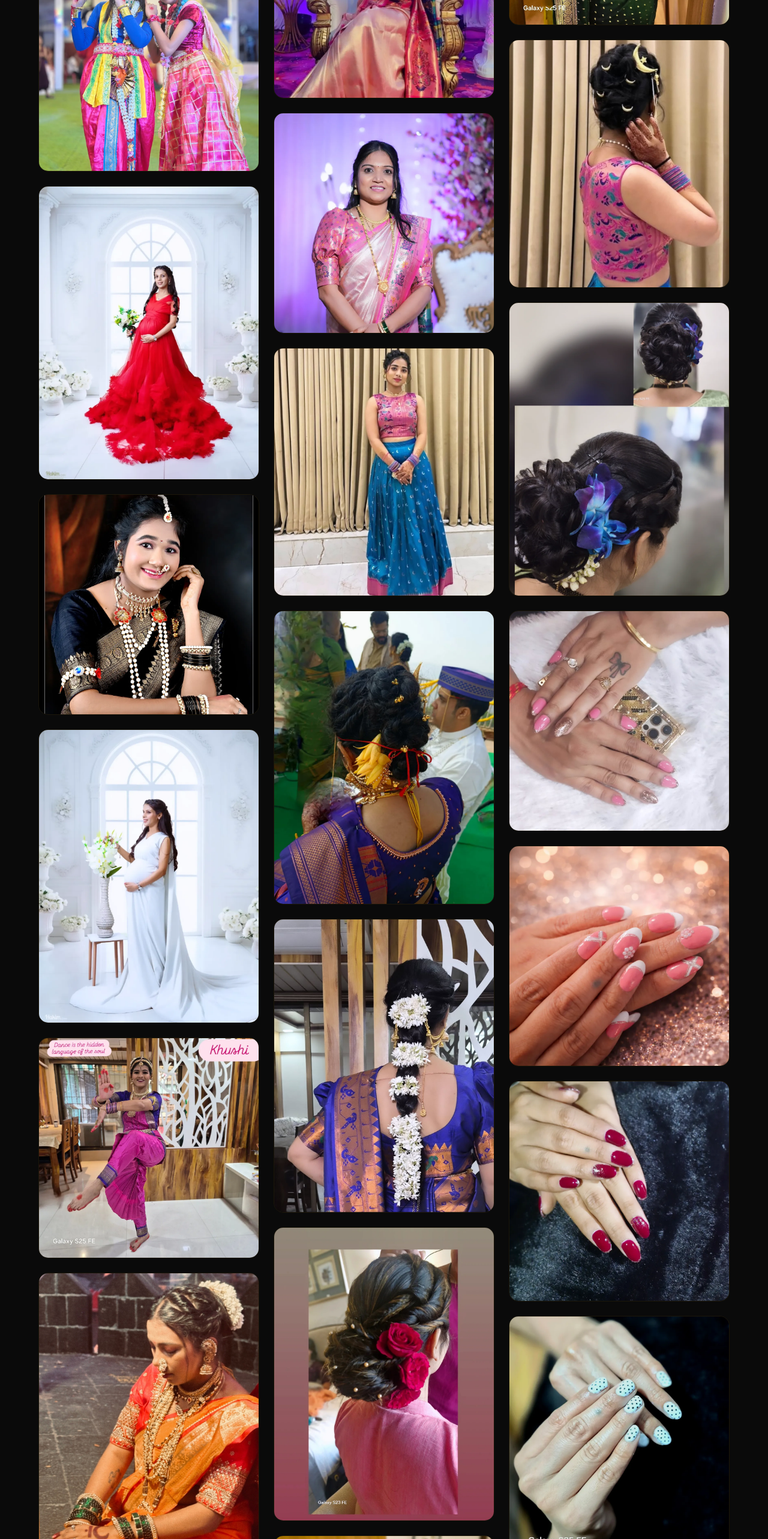
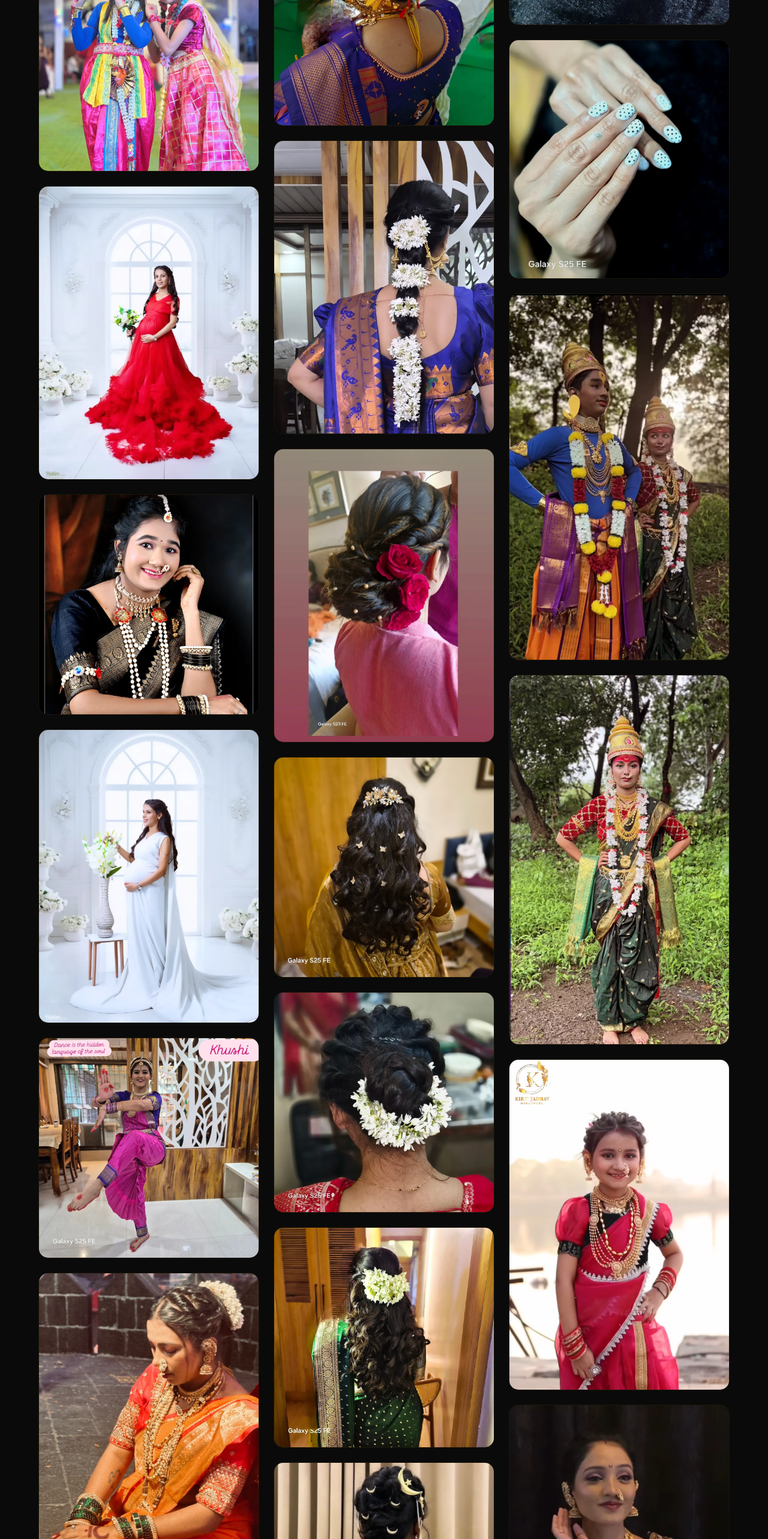
Before and after one commit to atharvkothawale/kirti-jadhav-makeovers, a Next.js app: page / in a window 1280 px wide. Shown: the part 3512-6078 px from the top of the page at 60% size. Built offline with nearby package versions, Linux system fonts and the light colour scheme; a web font is replaced by a local one.

Commit message:
new image fix

```diff
--- a/components/Gallery.tsx
+++ b/components/Gallery.tsx
@@ -37,6 +37,14 @@ const galleryImages = [
   { id: 21, src: "/images/gallery/nails/n2.webp", category: "Nails", alt: "Nail Art 2" },
   { id: 22, src: "/images/gallery/nails/n3.webp", category: "Nails", alt: "Nail Art 3" },
   { id: 23, src: "/images/gallery/nails/n4.webp", category: "Nails", alt: "Nail Art 4" },
+
+  // New Party Images
+  { id: 24, src: "/images/gallery/party/8.png", category: "Party", alt: "Party Makeup 13" },
+  { id: 25, src: "/images/gallery/party/9.png", category: "Party", alt: "Party Makeup 14" },
+  { id: 26, src: "/images/gallery/party/10.png", category: "Party", alt: "Party Makeup 15" },
+  { id: 27, src: "/images/gallery/party/11.png", category: "Party", alt: "Party Makeup 16" },
+  { id: 28, src: "/images/gallery/party/12.png", category: "Party", alt: "Party Makeup 17" },
+  { id: 29, src: "/images/gallery/party/13.png", category: "Party", alt: "Party Makeup 18" },
 ];
 
 export default function Gallery() {
```
